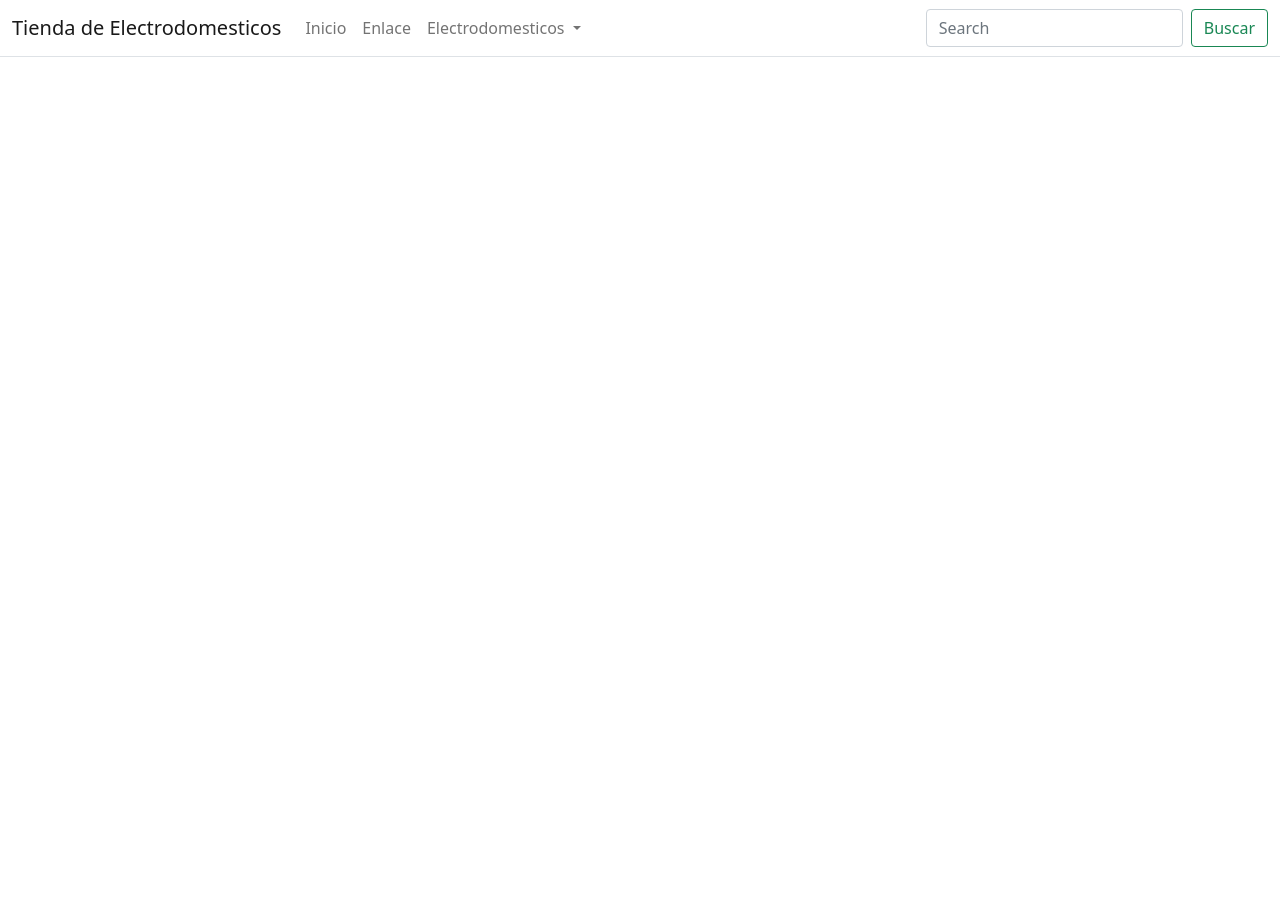
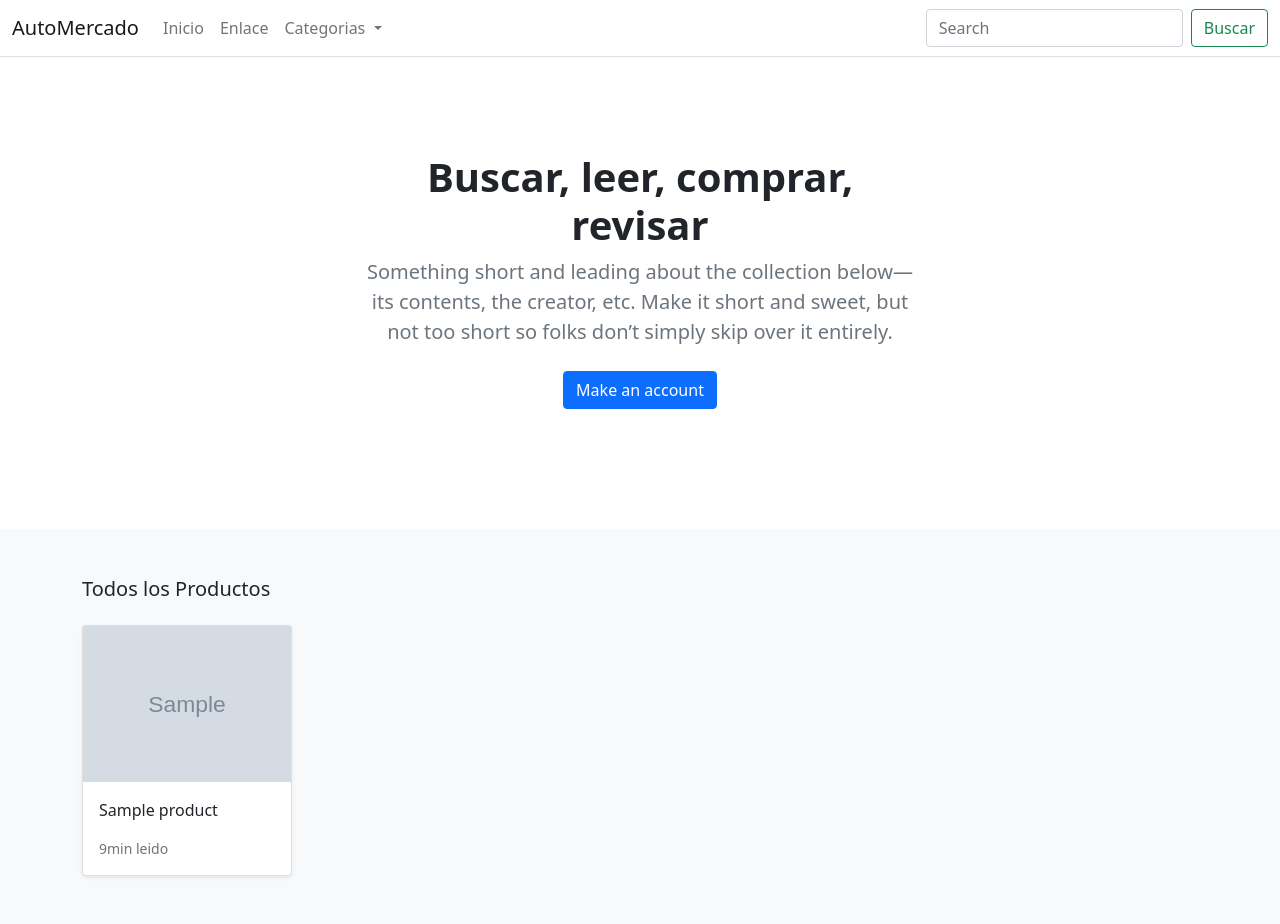
Before and after one commit to Freddycotty/E-commerce, a Django app: page / in a window 1280 px wide. Before the commit the page ends 57 px from the top, so only its background shows below. Run offline with Django 3.2, Linux system fonts and the light colour scheme; tables that the repository leaves empty hold one stand-in row (values such as "Sample post"); grey boxes marked "Sample" are stand-in pictures.

Commit message:
[ADD] Avance de el template inicial

```diff
--- a/apps/store/views.py
+++ b/apps/store/views.py
@@ -2,6 +2,11 @@ from django.shortcuts import render
 from .models import Category, Product
 # Create your views here.
 
+def categories(request):
+  return  {
+    'categories': Category.objects.all()
+  }
+
 def all_products(request):
   products = Product.objects.all()
   return render(request, 'store/home.html', {'products': products})
--- a/core/settings.py
+++ b/core/settings.py
@@ -64,6 +64,7 @@ TEMPLATES = [
                 'django.template.context_processors.request',
                 'django.contrib.auth.context_processors.auth',
                 'django.contrib.messages.context_processors.messages',
+                'apps.store.views.categories',
             ],
         },
     },
--- a/templates/store/base.html
+++ b/templates/store/base.html
@@ -17,7 +17,7 @@
   <header>
     <nav class="navbar navbar-expand-md navbar-light bg-white border-bottom">
       <div class="container-fluid">
-        <a class="navbar-brand" href="#">Tienda de Electrodomesticos</a>
+        <a class="navbar-brand" href="#">AutoMercado</a>
         <button class="navbar-toggler" type="button" data-bs-toggle="collapse" data-bs-target="#navbarCollapse"
           aria-controls="navbarCollapse" aria-expanded="false" aria-label="Toggle navigation">
           <span class="navbar-toggler-icon"></span>
@@ -33,15 +33,15 @@
             <li class="nav-item dropdown">
               <a class="nav-link dropdown-toggle" href="#" id="navbarDropdown" role="button" data-bs-toggle="dropdown"
                 aria-expanded="false">
-                Electrodomesticos
+                Categorias
               </a>
               <ul class="dropdown-menu" aria-labelledby="navbarDropdown">
                 <li><a class="dropdown-item" href="">Todos</a></li>
-
+                {% for c in categories %}
                 <li class=" selected">
-                  <a class="dropdown-item" href=""></a>
+                  <a class="dropdown-item" href="">{{c.name | title}}</a>
                 </li>
-
+                {% endfor %}
               </ul>
             </li>
           </ul>
--- a/templates/store/home.html
+++ b/templates/store/home.html
@@ -2,4 +2,50 @@
 {% load static %}
 {% block title %}Home{% endblock %}
 {% block content %}
+<main>
+
+  <section class="py-5 text-center container">
+    <div class="row py-lg-5">
+      <div class="col-lg-6 col-md-8 mx-auto">
+        <h1 class="h1 fw-bold">Buscar, leer, comprar, revisar</h1>
+        <p class="lead text-muted">Something short and leading about the collection below—its contents, the creator,
+          etc. Make it short and sweet, but not too short so folks don’t simply skip over it entirely.</p>
+        <p>
+          <a href="#" class="btn btn-primary my-2">Make an account</a>
+        </p>
+      </div>
+    </div>
+  </section>
+
+  <div class="album py-5 bg-light">
+    <div class="container">
+
+      <div class="pb-3 h5">Todos los Productos</div>
+      <div class="row row-cols-1 row-cols-sm-2 row-cols-md-5 g-3">
+
+        {% for product in products %}
+
+        <div class="col">
+          <div class="card shadow-sm">
+            <img class="img-fluid" alt="Responsive image" src="{{product.image.url }}">
+            <div class="card-body">
+              <p class="card-text">
+                <a class="text-dark text-decoration-none" href="{{ product.get_absolute_url }}">{{ product.title }}</a>
+              </p>
+              <div class="d-flex justify-content-between align-items-center">
+                <small class="text-muted">9min leido</small>
+              </div>
+            </div>
+          </div>
+        </div>
+
+        {% endfor %}
+
+      </div>
+    </div>
+  </div>
+
+
+</main>
+
 {% endblock %}
```
